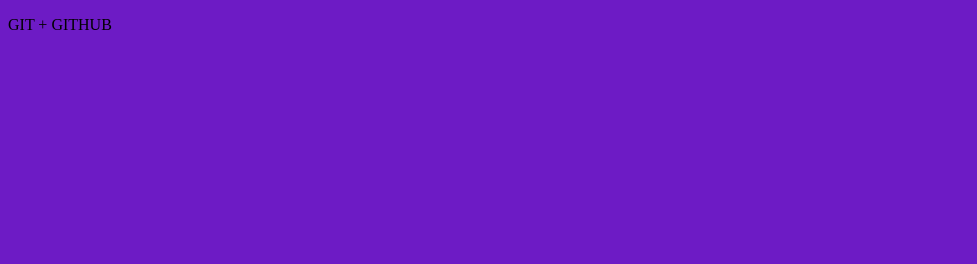
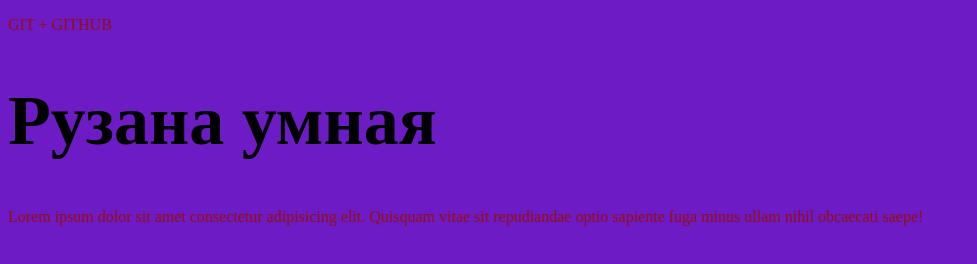
Before and after one commit to ledirume/git, a plain HTML site: page index.html in a window 1280 px wide. Shown: the whole page, without its empty margins (0-977 px from the left). Drawn offline with Linux system fonts and the light colour scheme.

Commit message:
Наши первые изминения

```diff
--- a/css/main.css
+++ b/css/main.css
@@ -1,3 +1,9 @@
 body{
     background-color: #6d1bc5;
 }
+p{
+    color: #930f0f;
+}
+h1{
+    font-size: 70px;
+}
--- a/index.html
+++ b/index.html
@@ -8,5 +8,7 @@
 </head>
 <body>
     <p>GIT + GITHUB</p>
+    <h1>Рузана умная</h1>
+    <p>Lorem ipsum dolor sit amet consectetur adipisicing elit. Quisquam vitae sit repudiandae optio sapiente fuga minus ullam nihil obcaecati saepe!</p>
 </body>
 </html>
```
